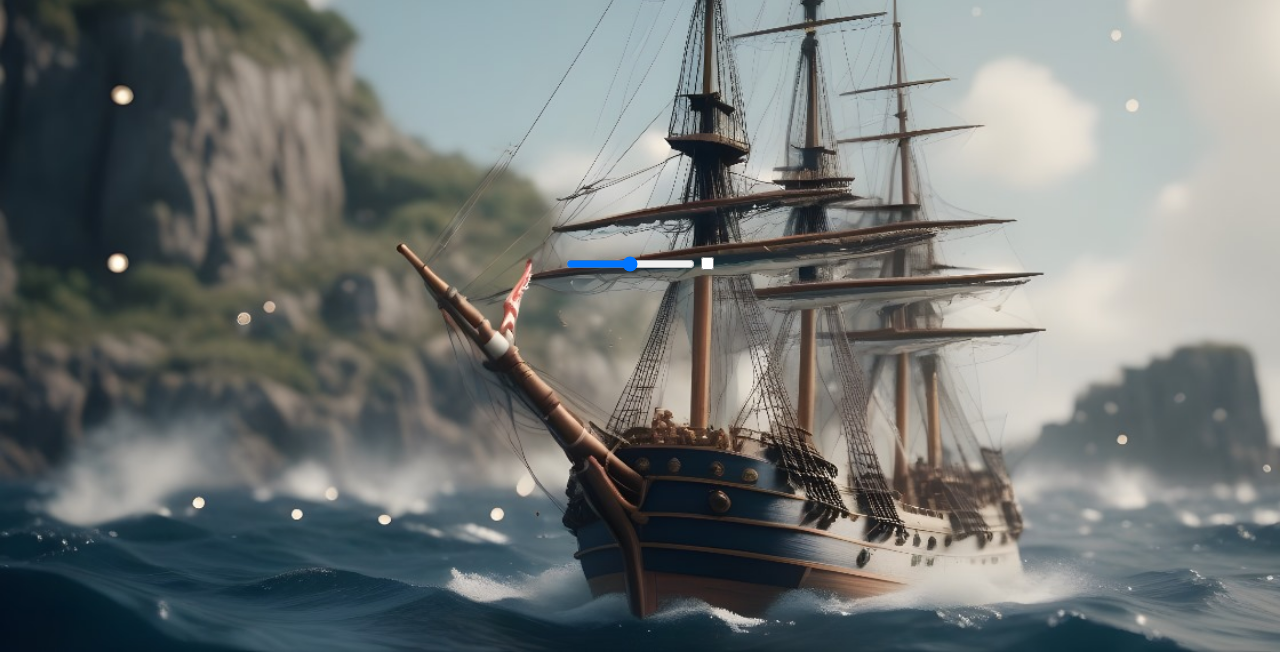
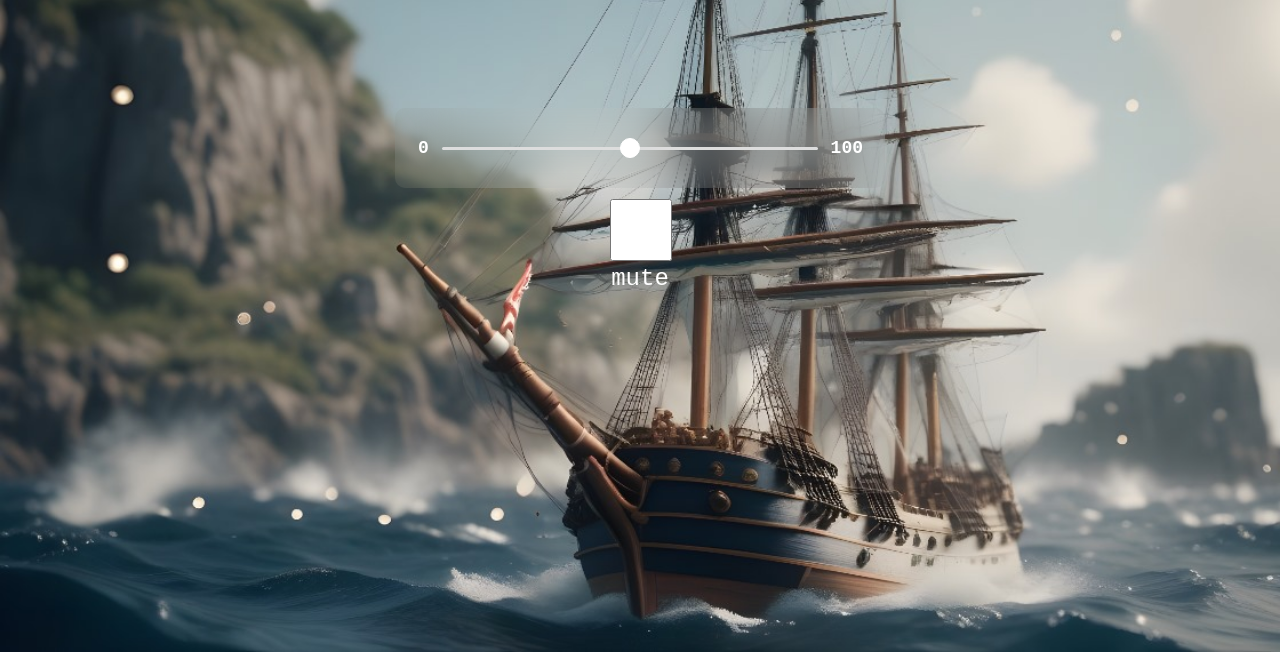
Before and after one commit to Julianhomez20/Final_naval, a plain HTML site: page index.html in a window 1280 px wide. Both pictures are taken after a click on the button "SETTINGS". Shown: the part 148-800 px from the top of the page. Drawn offline with Linux system fonts and the light colour scheme.

Commit message:
se realizo el diseño de los botones de ajustes

```diff
--- a/barcos.js
+++ b/barcos.js
@@ -875,6 +875,8 @@ barra.addEventListener(
 
     if (v.volume != 0) {
       mute.checked = false;
+    } else if (v.volume === 0) {
+      mute.checked = true;
     }
   },
   true
@@ -895,3 +897,11 @@ mute.addEventListener(
   },
   true
 );
+// const slideValue = document.getElementById("num");
+
+// barra.oninput = () => {
+//   let value = barra.value;
+//   slideValue.textContent = value;
+//   slideValue.style.length = value / 2 + "%";
+//   slideValue.classList.add("show");
+// };
--- a/index.html
+++ b/index.html
@@ -59,8 +59,20 @@
     </div>
   </div>
    <div id="volumenControl" class="content-settings" style="display: none;">
-    <input type="range" id="barra" min="0" max="1" step="0.01" ></input>
-    <input type="checkbox" id="mute" ></input>
+    <div class="range" >
+      <div class="sliderValue">
+        <span id="num">50</span>
+      </div>
+      <div class="field">
+        <div class="value left" >0</div>
+        <input type="range" id="barra" min="0" max="1" step="0.01" ></input>
+        <div class="value right" >100</div>
+      </div>
+    </div>
+    <div class="content-mute">
+      <input type="checkbox" id="mute" ></input>
+      <p>mute</p>
+    </div>
   </div>
   </div>
   <script type="module" src="main.js"></script>
--- a/styles.css
+++ b/styles.css
@@ -574,16 +574,113 @@ img {
 }
 
 #volumenControl {
-  width: 80%; /* Ancho en píxeles */
-  height: 70vh; /* Alto en píxeles */
+  width: 40%; /* Ancho en píxeles */
+  height: 26vh; /* Alto en píxeles */
   display: block;
   align-items: center;
-  justify-content: center;
+  justify-content: space-between;
   flex-direction: row;
-  margin-top: 10.3%;
+  flex-direction: column;
+  margin-top: 20%;
 }
 
 .content-settings {
-  width: 70%;
-  height: 80vh;
+  width: 10%;
+  height: 50vh;
+  flex-direction: column;
+  display: flex;
 }
+
+.range {
+  height: 80px;
+  width: 380px;
+  background-color: transparent;
+  backdrop-filter: blur(30px);
+  border-radius: 10px;
+  padding: 0 65px 0 45px;
+  font-family: "Courier New", Courier, monospace;
+}
+
+.range .sliderValue {
+  position: relative;
+  width: 100%;
+}
+.range .sliderValue span {
+  display: flex;
+  align-items: center;
+  justify-content: center;
+  position: absolute;
+  width: 45px;
+  height: 45px;
+  color: #fff;
+  font-weight: 500;
+  top: -40px;
+  transform: translateX(-50%) scale(0);
+  transform-origin: bottom;
+  transition: transform 0.3s ease-in-out;
+  line-height: 55px;
+  z-index: 2;
+}
+
+.range .sliderValue span.show {
+  transform: translateX(-50%) scale(1);
+}
+
+.range .field {
+  position: relative;
+  display: flex;
+  align-items: center;
+  justify-content: center;
+  height: 100%;
+}
+
+.range .field .value {
+  position: absolute;
+  font-size: 18px;
+  font-weight: 600;
+  color: white;
+}
+.range .field .value.left {
+  left: -22px;
+}
+.range .field .value.right {
+  right: -43px;
+}
+
+.range .field input {
+  -webkit-appearance: none;
+  height: 3px;
+  width: 100%;
+  background: #ddd;
+  border-radius: 5px;
+  outline: none;
+  border: none;
+}
+
+.range .field input::-webkit-slider-thumb {
+  -webkit-appearance: none;
+  height: 20px;
+  width: 20px;
+  background: white;
+  border-radius: 50%;
+  border: 1px solid white;
+  cursor: pointer;
+}
+
+#mute {
+  width: 100px;
+  height: 100px;
+  margin-bottom: -20px;
+}
+
+.content-mute {
+  display: flex;
+  width: 100px;
+  height: 120px;
+  align-items: center;
+  justify-content: space-between;
+  flex-direction: column;
+  font-family: "Courier New", Courier, monospace;
+  color: white;
+  font-size: 24px;
+}
```
